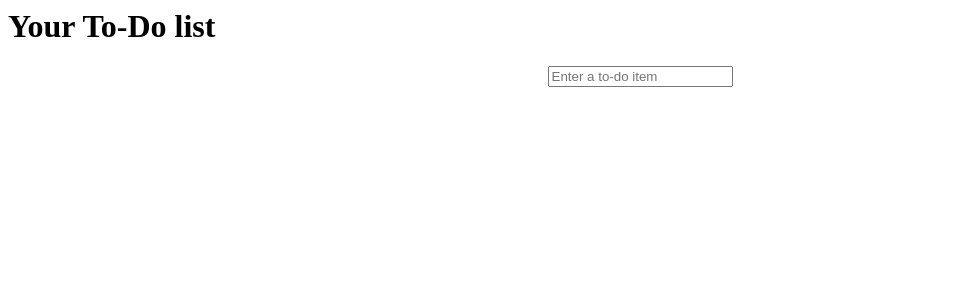
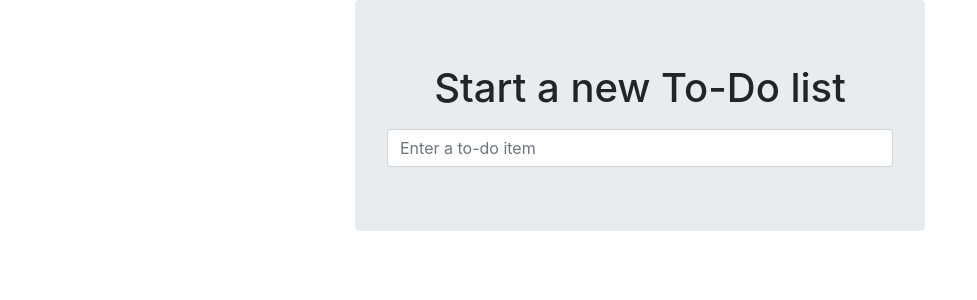
Before and after one commit to xenkidu/todolist, a Django app: page / in a window 1280 px wide. Shown: the top 300 px of the page, without its empty margins (0-977 px from the left). Run offline with Django 3.2, Linux system fonts and the light colour scheme; some libraries are stand-ins or nearby versions.

Commit message:
integrated bootstrap with templates; FT passing

```diff
--- /dev/null
+++ b/lists/static/base.css
@@ -0,0 +1,3 @@
+#id_new_item {
+    margin-top: 2ex;
+}
--- /dev/null
+++ b/lists/templates/base.html
@@ -0,0 +1,39 @@
+<!DOCTYPE html>
+<html lang="en">
+
+    <head>
+        <meta charset="utf-8">
+        <meta http-equiv="X-UA-Compatible" content="IE=edge">
+        <meta name="viewport" content="width=device-width, initial-scale=1">
+        <title>To-Do lists</title>
+        <link href="/static/bootstrap/css/bootstrap.min.css" rel="stylesheet">
+        <link href="/static/base.css" rel="stylesheet">
+    </head>
+
+    <body>
+        <div class="container">
+
+            <div class="row">
+                <div class="col-md-6 offset-md-3 jumbotron">
+                    <div class="text-center">
+                        <h1>{% block header_text %}{% endblock %}</h1>
+                        <form method="POST" action="{% block form_action %}{% endblock %}">
+                            <input name="item_text" id="id_new_item"
+                                   class="form-control input-lg"
+                                   placeholder="Enter a to-do item" />
+                            {% csrf_token %}
+                        </form>
+                    </div>
+                </div>
+            </div>
+
+            <div class="row">
+                <div class="col-md-6 offset-md-3">
+                    {% block table %}
+                    {% endblock %}
+                </div>
+            </div>
+
+        </div>
+    </body>
+</html>
--- a/lists/templates/home.html
+++ b/lists/templates/home.html
@@ -1,14 +1,3 @@
-<html>
-    <head>
-        <title>To-Do lists</title>
-    </head>
-    <body>
-        <h1>Your To-Do list</h1>
-        <form method="POST" action="/lists/new">
-            <p style="text-align: center;">
-                <input name="item_text" id="id_new_item" placeholder="Enter a to-do item" />
-            </p>
-            {% csrf_token %}
-        </form>
-    </body>
-</html>
+{% extends 'base.html' %}
+{% block header_text %}Start a new To-Do list{% endblock %}
+{% block form_action %}/lists/new{% endblock %}
--- a/superlists/settings.py
+++ b/superlists/settings.py
@@ -23,7 +23,7 @@ BASE_DIR = os.path.dirname(os.path.dirname(os.path.abspath(__file__)))
 SECRET_KEY = '^iupu^j#!somx#&^-_g5(g=5r3v1egsa&*5j(11mx%ry5h5e1f'
 
 # SECURITY WARNING: don't run with debug turned on in production!
-DEBUG = False
+DEBUG = True
 
 ALLOWED_HOSTS = ['*']
 
```
Also changed, not shown: functional_tests/tests.py (+7 -6 lines), lists/templates/list.html (+7 -17 lines).
